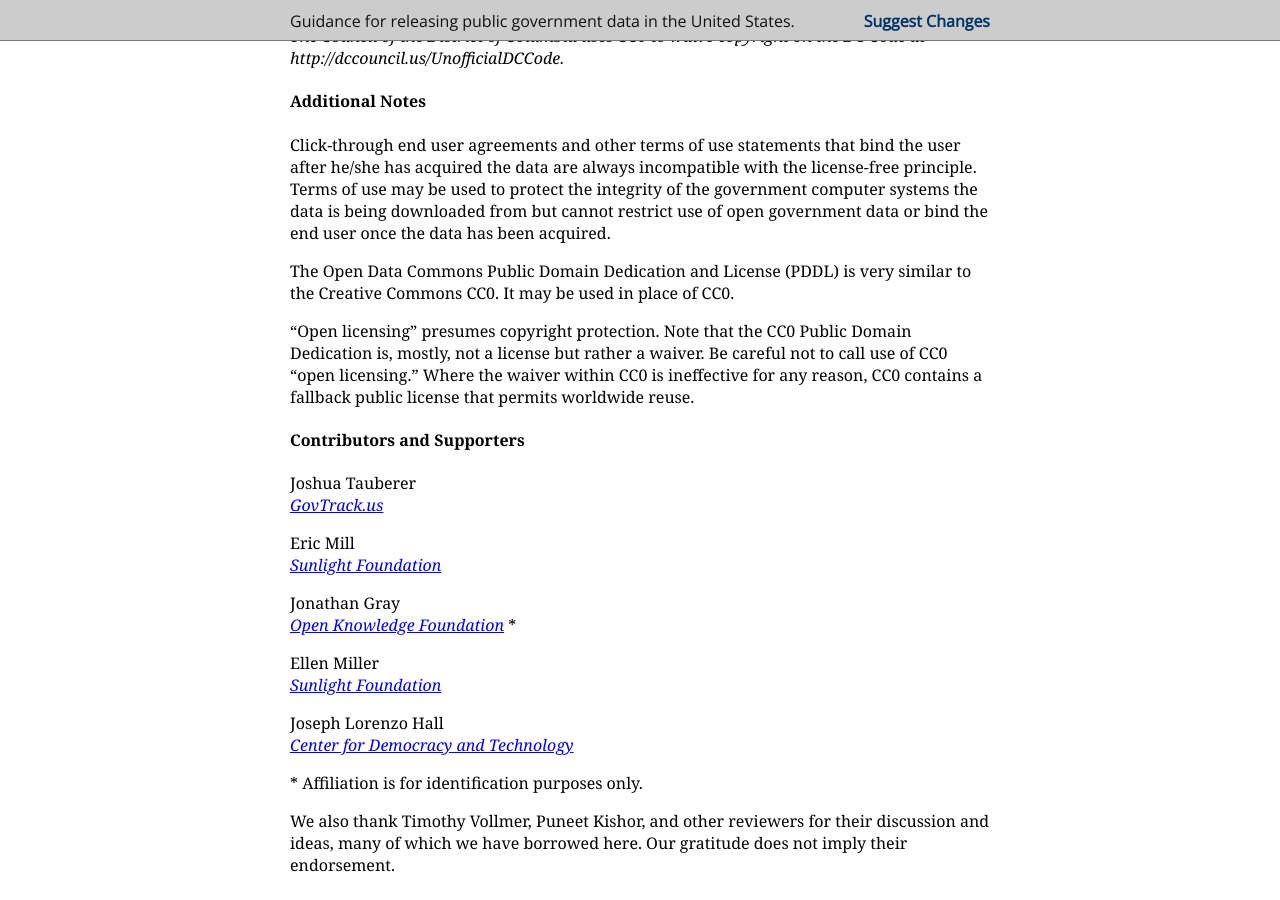
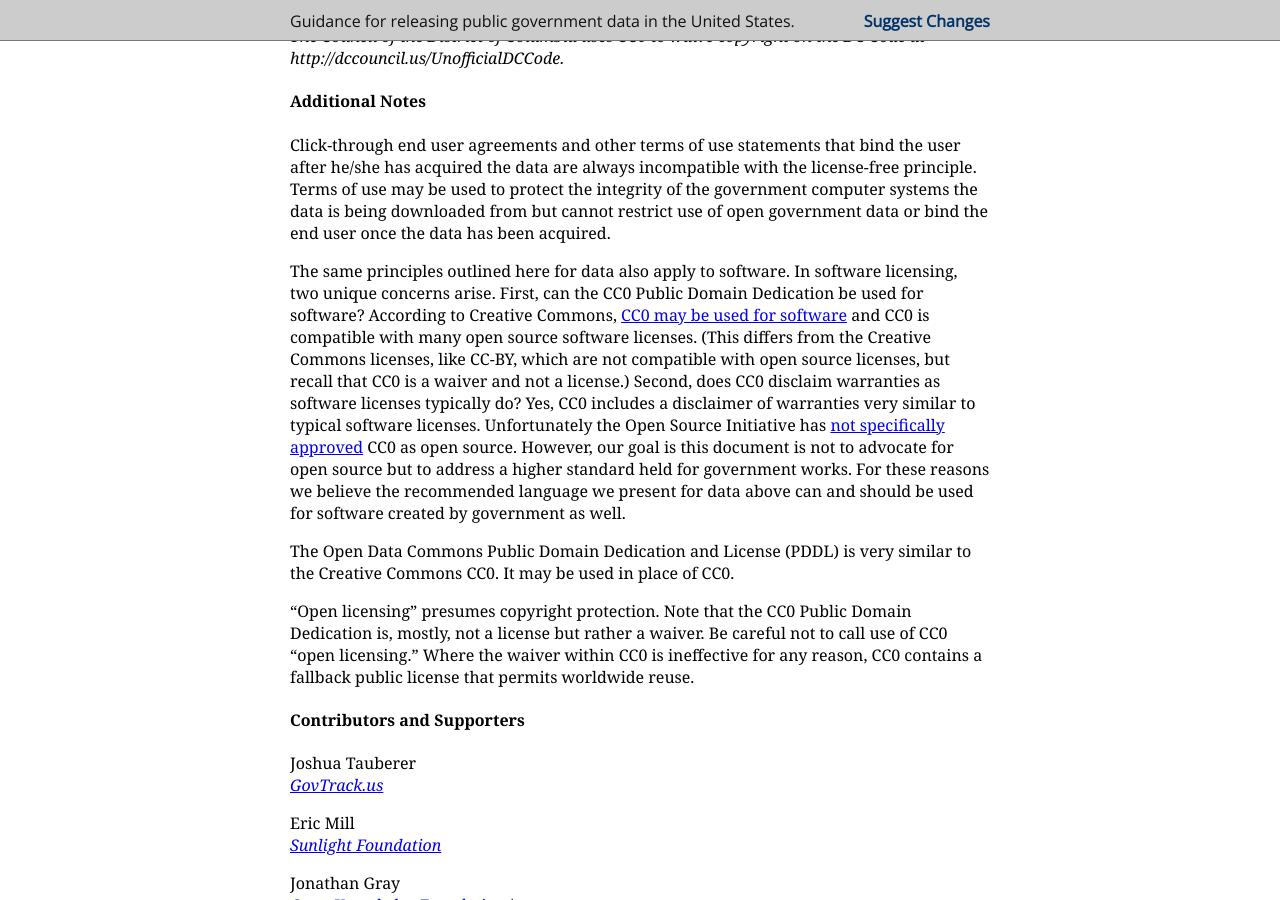
Before and after one commit to unitedstates/licensing, a Jekyll site: the page built from index.md, in a window 1280 px wide and 900 px high, scrolled down 2511 px. Built offline with Jekyll 4.4.1, drawn with Linux system fonts in a browser that asks for light colours; some web fonts are replaced.

Commit message:
use this language for software too

```diff
--- a/index.md
+++ b/index.md
@@ -66,6 +66,8 @@ When publishing laws along side annotations in which copyright protections are a
 
 Click-through end user agreements and other terms of use statements that bind the user after he/she has acquired the data are always incompatible with the license-free principle. Terms of use may be used to protect the integrity of the government computer systems the data is being downloaded from but cannot restrict use of open government data or bind the end user once the data has been acquired.
 
+The same principles outlined here for data also apply to software. In software licensing, two unique concerns arise. First, can the CC0 Public Domain Dedication be used for software? According to Creative Commons, [CC0 may be used for software](http://wiki.creativecommons.org/CC0_FAQ) and CC0 is compatible with many open source software licenses. (This differs from the Creative Commons licenses, like CC-BY, which are not compatible with open source licenses, but recall that CC0 is a waiver and not a license.) Second, does CC0 disclaim warranties as software licenses typically do? Yes, CC0 includes a disclaimer of warranties very similar to typical software licenses. Unfortunately the Open Source Initiative has [not specifically approved](http://opensource.org/faq#cc-zero) CC0 as open source. However, our goal is this document is not to advocate for open source but to address a higher standard held for government works. For these reasons we believe the recommended language we present for data above can and should be used for software created by government as well.
+
 The Open Data Commons Public Domain Dedication and License (PDDL) is very similar to the Creative Commons CC0. It may be used in place of CC0.
 
 "Open licensing" presumes copyright protection. Note that the CC0 Public Domain Dedication is, mostly, not a license but rather a waiver. Be careful not to call use of CC0 "open licensing." Where the waiver within CC0 is ineffective for any reason, CC0 contains a fallback public license that permits worldwide reuse.
```
